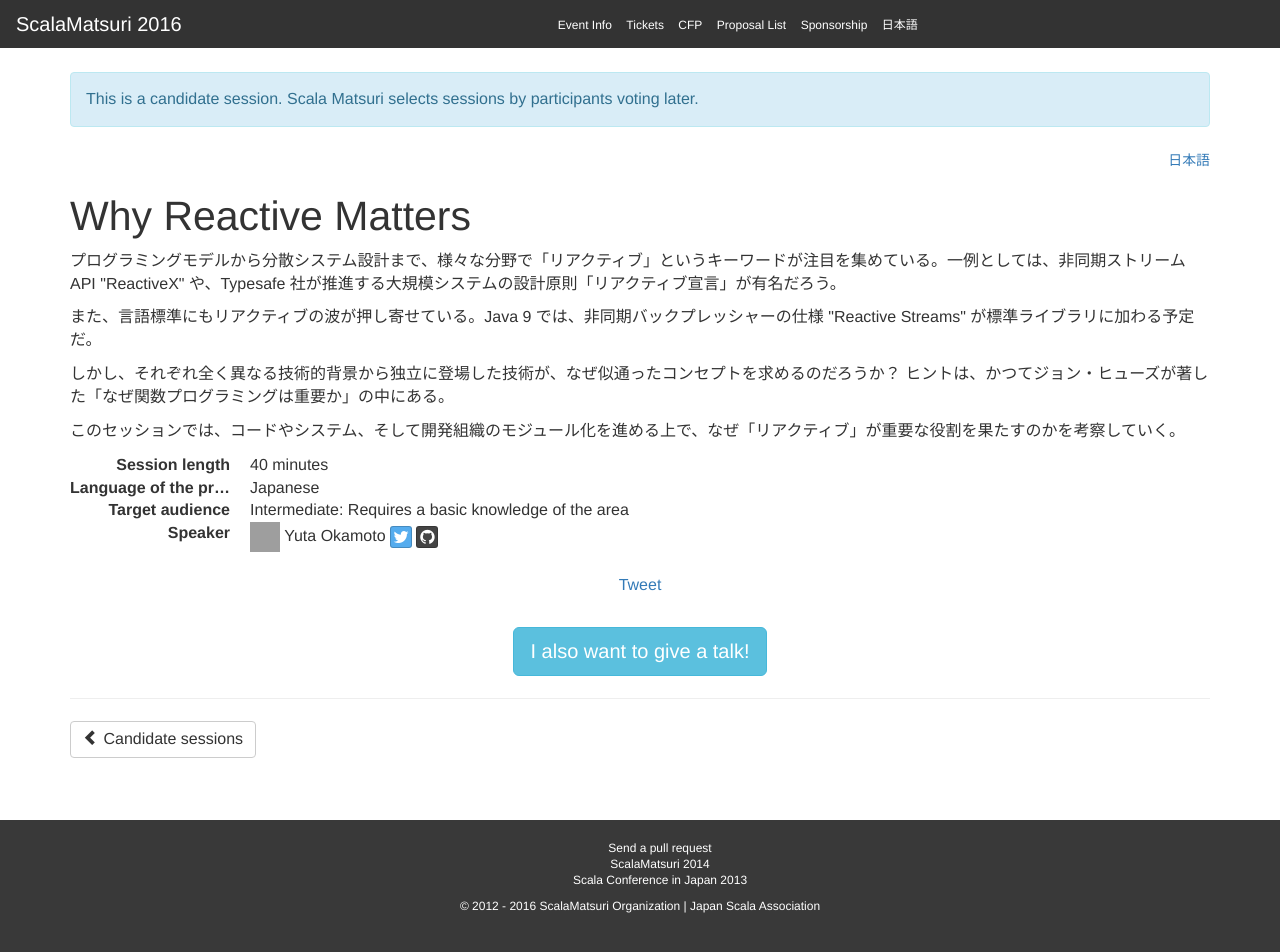
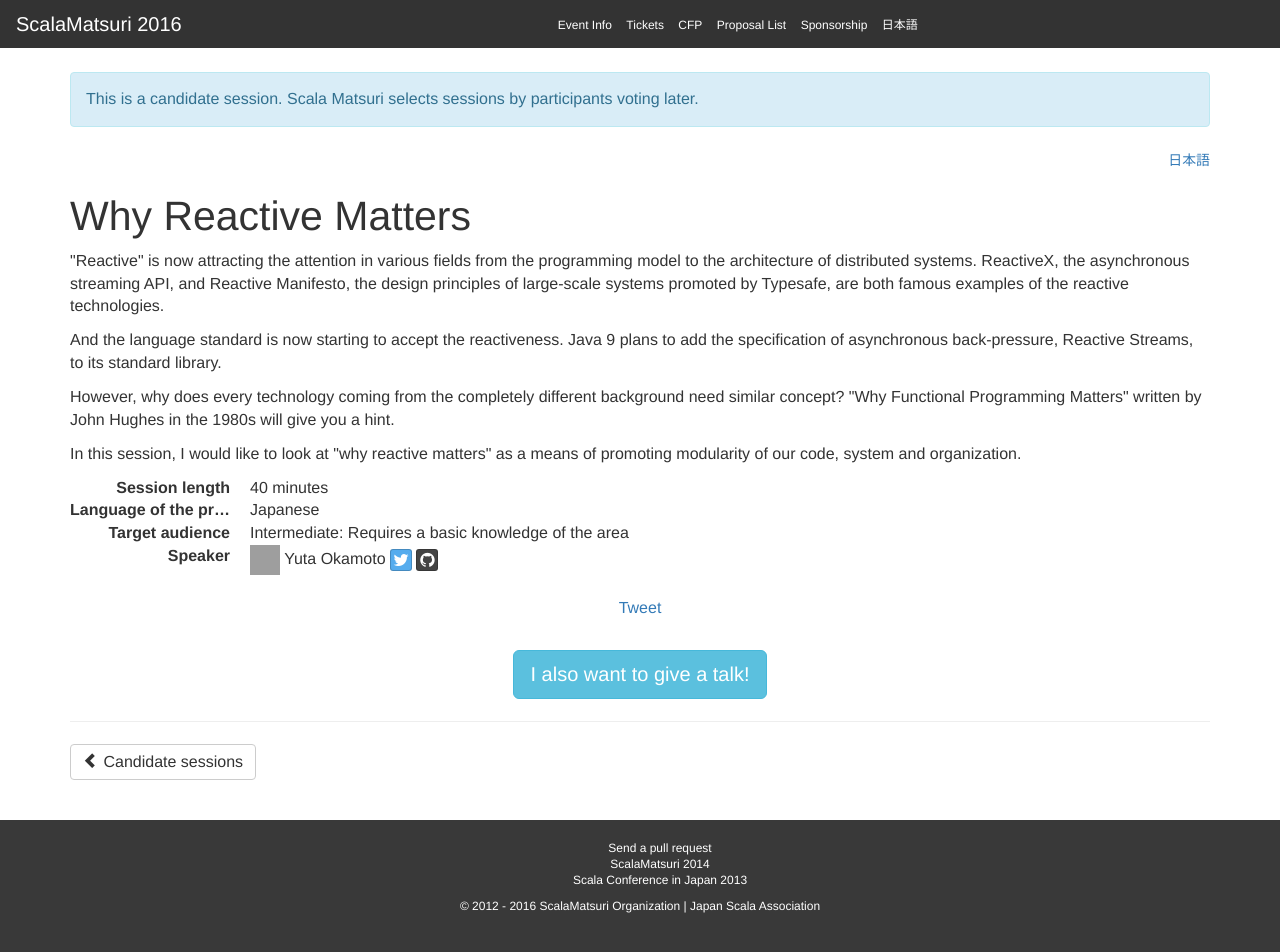
Before and after one commit to scalajp/2016.scalamatsuri.org, a Jekyll site: the page built from _candidates_en/YutaOkamoto_1.html, in a window 1280 px wide and 960 px high. Shown: the top 952 px of the window. Built offline with Jekyll 4.4.1, drawn with Linux system fonts in a browser that asks for light colours; nearby versions of some CDN libraries; comment, search, counter and statistics services are not loaded; grey boxes are pictures that could not be loaded.

Commit message:
translate YutaOkamoto_1.html

```diff
--- a/_candidates_en/YutaOkamoto_1.html
+++ b/_candidates_en/YutaOkamoto_1.html
@@ -8,10 +8,10 @@ twitter: okapies
 github: okapies
 icon: https://pbs.twimg.com/profile_images/596903123647537152/Pc_QnIps_bigger.png
 ---
-<p>プログラミングモデルから分散システム設計まで、様々な分野で「リアクティブ」というキーワードが注目を集めている。一例としては、非同期ストリーム API "ReactiveX" や、Typesafe 社が推進する大規模システムの設計原則「リアクティブ宣言」が有名だろう。</p>
+<p>"Reactive" is now attracting the attention in various fields from the programming model to the architecture of distributed systems. ReactiveX, the asynchronous streaming API, and Reactive Manifesto, the design principles of large-scale systems promoted by Typesafe, are both famous examples of the reactive technologies.</p>
 
-<p>また、言語標準にもリアクティブの波が押し寄せている。Java 9 では、非同期バックプレッシャーの仕様 "Reactive Streams" が標準ライブラリに加わる予定だ。</p>
+<p>And the language standard is now starting to accept the reactiveness. Java 9 plans to add the specification of asynchronous back-pressure, Reactive Streams, to its standard library.</p>
 
-<p>しかし、それぞれ全く異なる技術的背景から独立に登場した技術が、なぜ似通ったコンセプトを求めるのだろうか？ ヒントは、かつてジョン・ヒューズが著した「なぜ関数プログラミングは重要か」の中にある。</p>
+<p>However, why does every technology coming from the completely different background need similar concept? "Why Functional Programming Matters" written by John Hughes in the 1980s will give you a hint.</p>
 
-<p>このセッションでは、コードやシステム、そして開発組織のモジュール化を進める上で、なぜ「リアクティブ」が重要な役割を果たすのかを考察していく。</p>
+<p>In this session, I would like to look at "why reactive matters" as a means of promoting modularity of our code, system and organization.</p>
```
